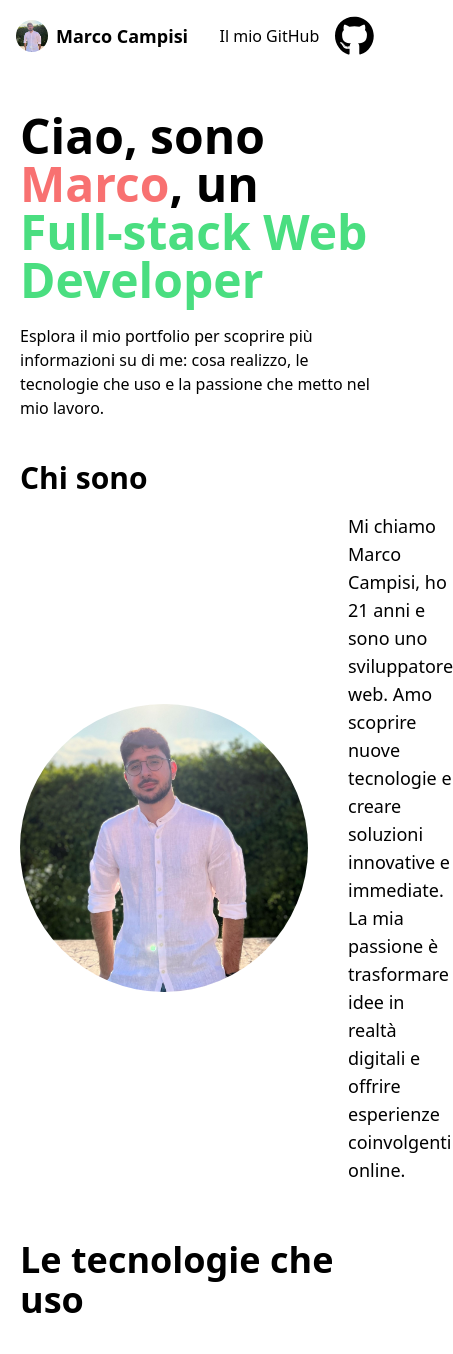
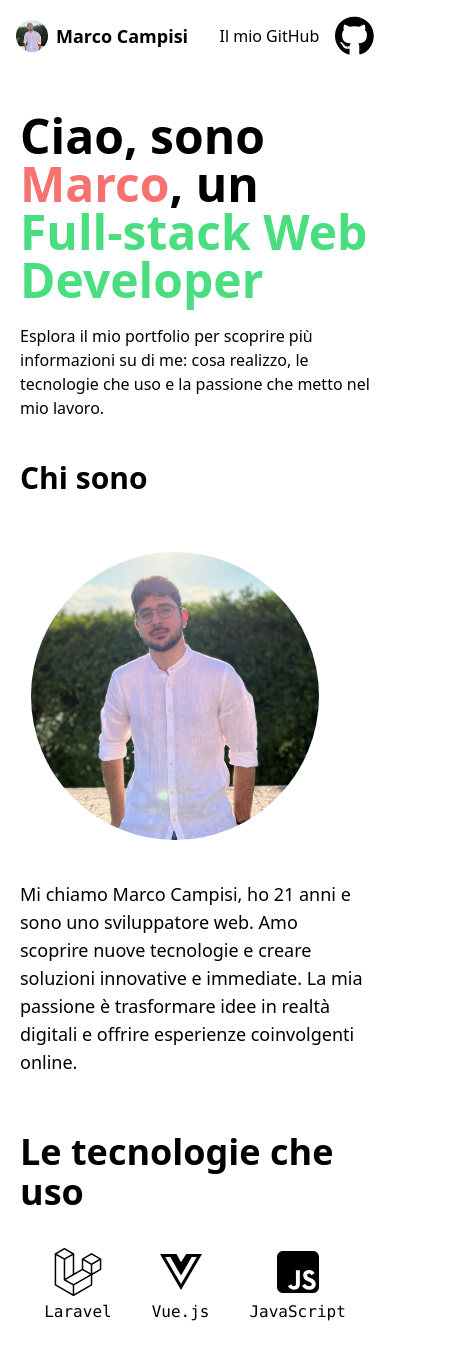
Before and after one commit to marcocampisi/react-portfolio, a React (Vite) app: page / in a window 390 px wide. Shown: the top 1354 px of the page, 453 px wide, since content can reach past the window. Built offline with nearby package versions, Linux system fonts and the light colour scheme.

Commit message:
Fix aboutMe col

```diff
--- a/src/components/AboutMeComponent.jsx
+++ b/src/components/AboutMeComponent.jsx
@@ -4,7 +4,7 @@
     return (
         <>
             <h2 className='text-3xl font-bold mb-4'>Chi sono</h2>
-            <div className='flex sm:flex-col md:flex-row items-center '>
+            <div className='flex flex-col md:flex-row items-center '>
                 <img
                     src={myPhoto}
                     alt=''
```
